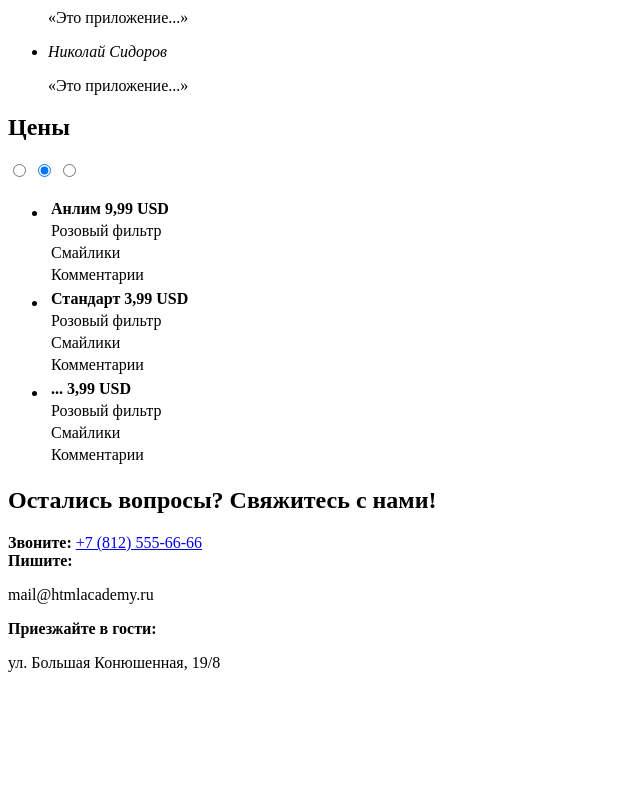
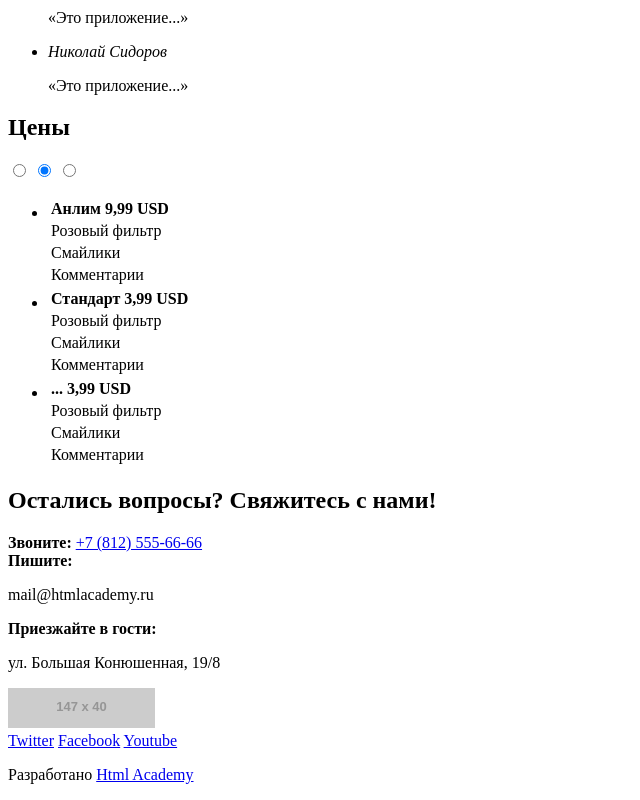
Before and after one commit to geraltina/399713-pink, a website: page index.html in a window 1280 px wide. Shown: the part 1336-2136 px from the top of the page, without its empty margins (0-640 px from the left). Before the commit the page ends 2024 px from the top, so only its background shows below. Drawn offline with Linux system fonts and the light colour scheme; placeholder pictures from the web are drawn by us.

Commit message:
Добавление футера на главной

```diff
--- a/index.html
+++ b/index.html
@@ -177,7 +177,15 @@
       </section>
     </main>
     <footer class="page-footer">
-
+      <a class="page-footer__logo"><img class="page-footer__image" src="http://placehold.it/147x40" width="147" height="40" alt="Pink"></a>
+      <div class="social-icons">
+        <a class="social-icons__item social-icons__item--tw" href="#">Twitter</a>
+        <a class="social-icons__item social-icons__item--fb" href="#">Facebook</a>
+        <a class="social-icons__item social-icons__item--yt" href="#">Youtube</a>
+      </div>
+      <div class="copyright">
+        <p class="copyright__text">Разработано <a class="copyright__link" href="https://htmlacademy.ru/intensive/adaptive">Html Academy</a></p>
+      </div>
     </footer>
   </body>
 </html>
```
